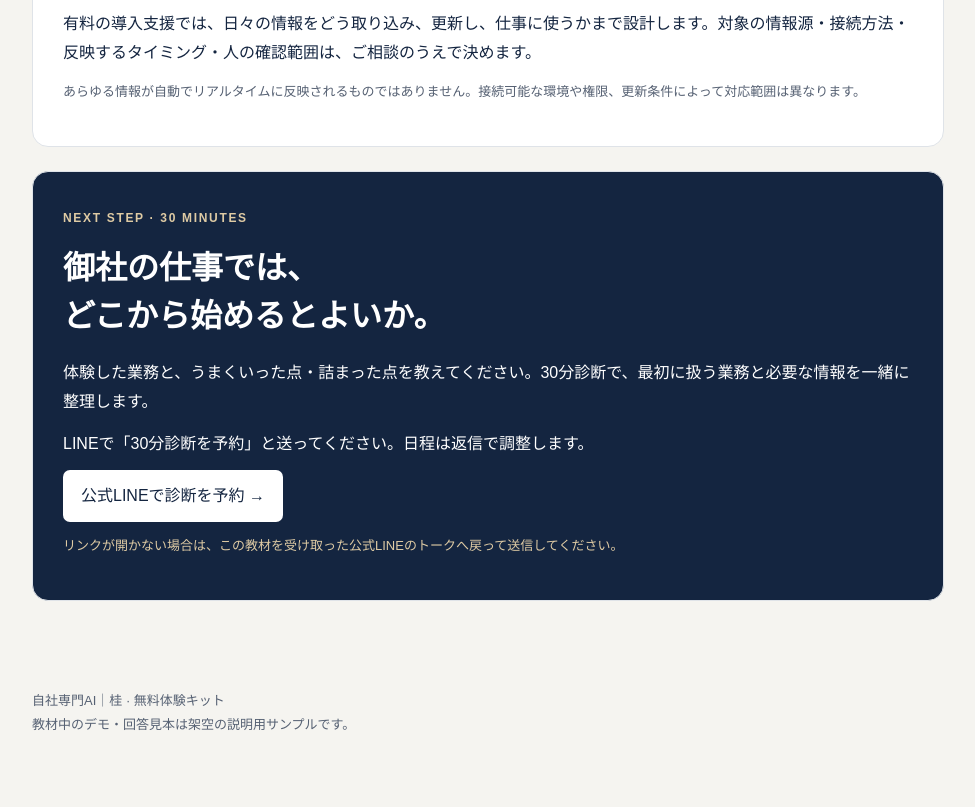
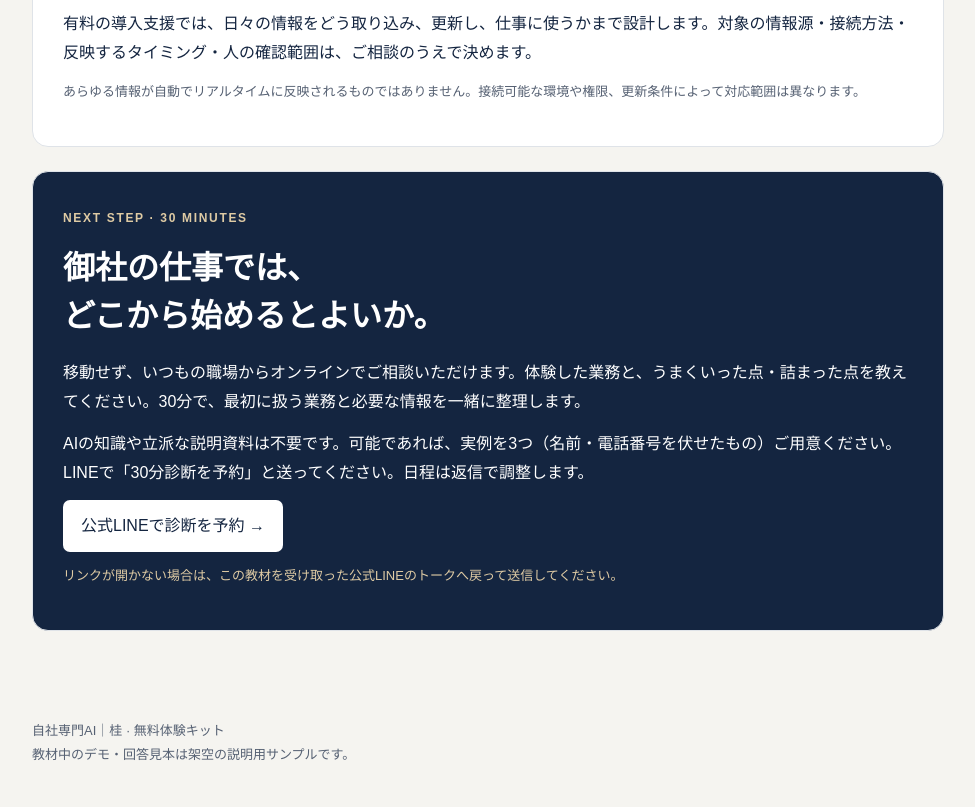
Before and after one commit to katsuraharuki/senmon-ai, a plain HTML site: page kit/index.html in a window 1280 px wide. Shown: the part 4991-5798 px from the top of the page, without its empty margins (152-1127 px from the left). Before the commit the page ends 5768 px from the top, so only its background shows below. Drawn offline with Linux system fonts and the light colour scheme.

Commit message:
オンライン相談の利便性をキットに追加

```diff
--- a/kit/index.html
+++ b/kit/index.html
@@ -117,7 +117,7 @@ AIあり：入力準備 分＋生成・待機 分＋確認・修正 分＝合計
 未確認：相手の対象業務と決裁者。
 
 旧情報と置き換える箇所を示し、矛盾があれば確認してください。更新済みのコンテキストシートを全文で出し、今日の最初の一歩を1つ提案してください。</pre><div class="copyrow"><button data-copy="p-update">更新例をコピー</button><span class="status" role="status"></span></div></details><p>有料の導入支援では、日々の情報をどう取り込み、更新し、仕事に使うかまで設計します。対象の情報源・接続方法・反映するタイミング・人の確認範囲は、ご相談のうえで決めます。</p><p class="small">あらゆる情報が自動でリアルタイムに反映されるものではありません。接続可能な環境や権限、更新条件によって対応範囲は異なります。</p></section>
-<section class="card navy" id="consult"><span class="eyebrow">NEXT STEP · 30 MINUTES</span><h2>御社の仕事では、<br>どこから始めるとよいか。</h2><p>体験した業務と、うまくいった点・詰まった点を教えてください。30分診断で、最初に扱う業務と必要な情報を一緒に整理します。</p><p>LINEで「30分診断を予約」と送ってください。日程は返信で調整します。</p><a class="button" href="https://line.me/R/oaMessage/%40543rhryb/?30%E5%88%86%E8%A8%BA%E6%96%AD%E3%82%92%E4%BA%88%E7%B4%84" target="_blank" rel="noopener">公式LINEで診断を予約 →</a><p class="small">リンクが開かない場合は、この教材を受け取った公式LINEのトークへ戻って送信してください。</p></section>
+<section class="card navy" id="consult"><span class="eyebrow">NEXT STEP · 30 MINUTES</span><h2>御社の仕事では、<br>どこから始めるとよいか。</h2><p>移動せず、いつもの職場からオンラインでご相談いただけます。体験した業務と、うまくいった点・詰まった点を教えてください。30分で、最初に扱う業務と必要な情報を一緒に整理します。</p><p>AIの知識や立派な説明資料は不要です。可能であれば、実例を3つ（名前・電話番号を伏せたもの）ご用意ください。LINEで「30分診断を予約」と送ってください。日程は返信で調整します。</p><a class="button" href="https://line.me/R/oaMessage/%40543rhryb/?30%E5%88%86%E8%A8%BA%E6%96%AD%E3%82%92%E4%BA%88%E7%B4%84" target="_blank" rel="noopener">公式LINEで診断を予約 →</a><p class="small">リンクが開かない場合は、この教材を受け取った公式LINEのトークへ戻って送信してください。</p></section>
 </main><footer>自社専門AI｜桂 · 無料体験キット<br>教材中のデモ・回答見本は架空の説明用サンプルです。</footer>
 <script>
 document.querySelectorAll('[data-copy]').forEach(button=>{button.type='button';button.addEventListener('click',async()=>{const value=document.getElementById(button.dataset.copy).textContent;let copied=false;try{if(navigator.clipboard&&window.isSecureContext){await navigator.clipboard.writeText(value);copied=true}}catch(error){}if(!copied){const field=document.createElement('textarea');field.value=value;field.style.cssText='position:fixed;left:-9999px;top:0';document.body.append(field);field.select();try{copied=document.execCommand('copy')}catch(error){}field.remove();button.focus()}button.parentElement.querySelector('.status').textContent=copied?'コピーしました。AIのチャットへ貼り付けてください。':'コピーできませんでした。本文を選択してコピーしてください。'})});
```
